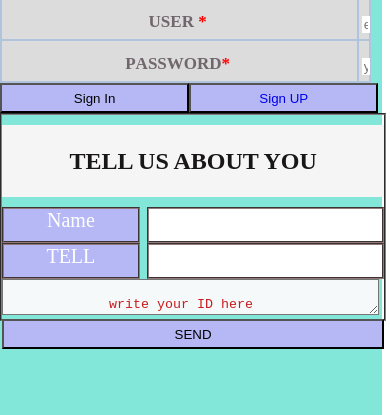
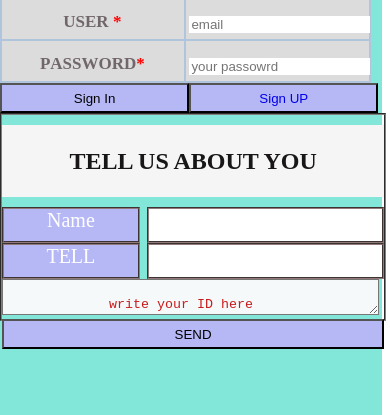
Before and after one commit to Elhussin/final, a plain HTML site: page index.html in a window 390 px wide. Shown: the part 685-1100 px from the top of the page. Drawn offline with Linux system fonts and the light colour scheme.

Commit message:
Update finalHthml-css.css

```diff
--- a/finalHthml-css.css
+++ b/finalHthml-css.css
@@ -636,6 +636,10 @@ background-color: whitesmoke;
     table {
         width: 98%;
     }
+      table td{
+         width:50%
+      }
+
     #mainhome table{
         width: 100%;
     }
```
